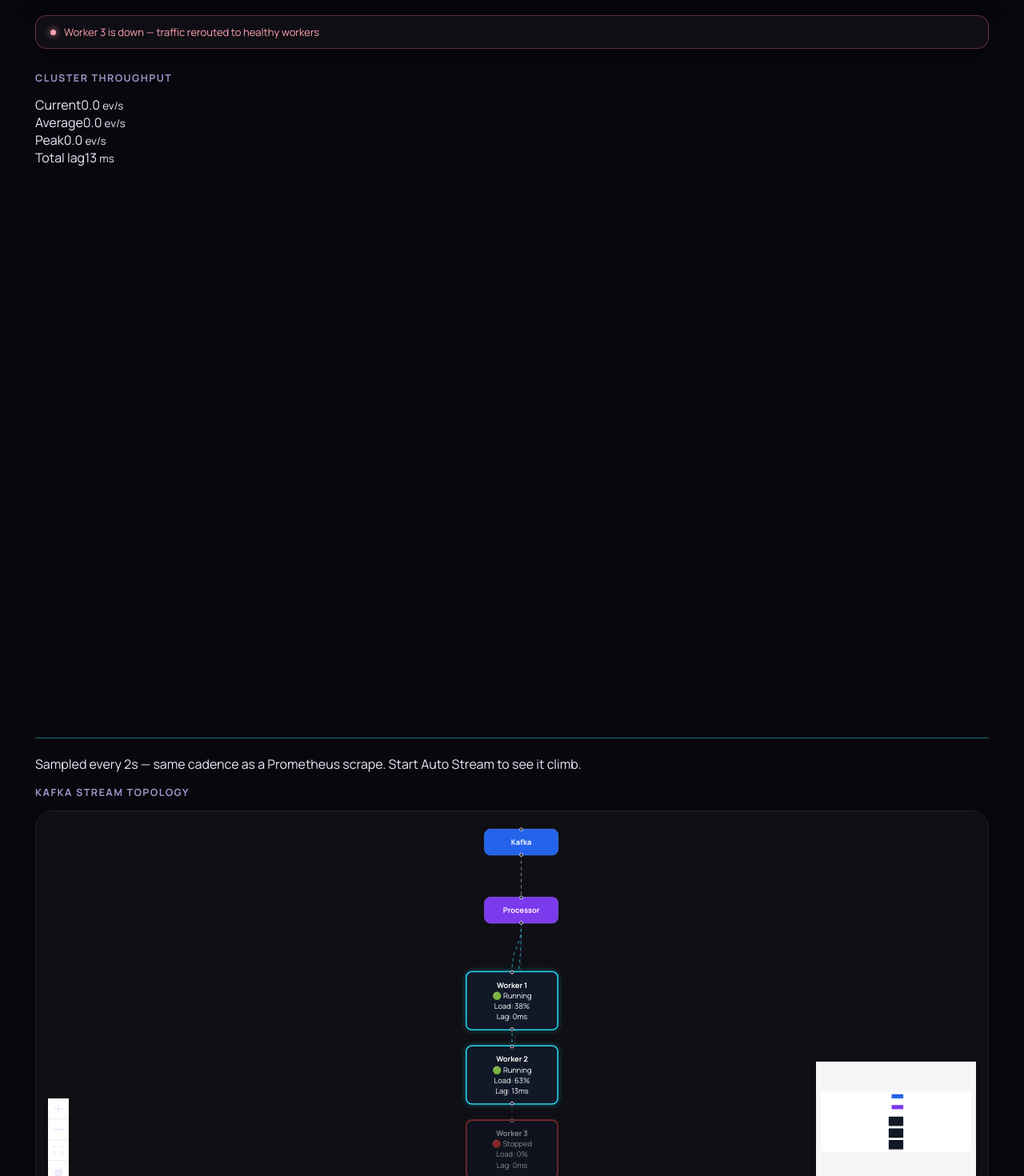
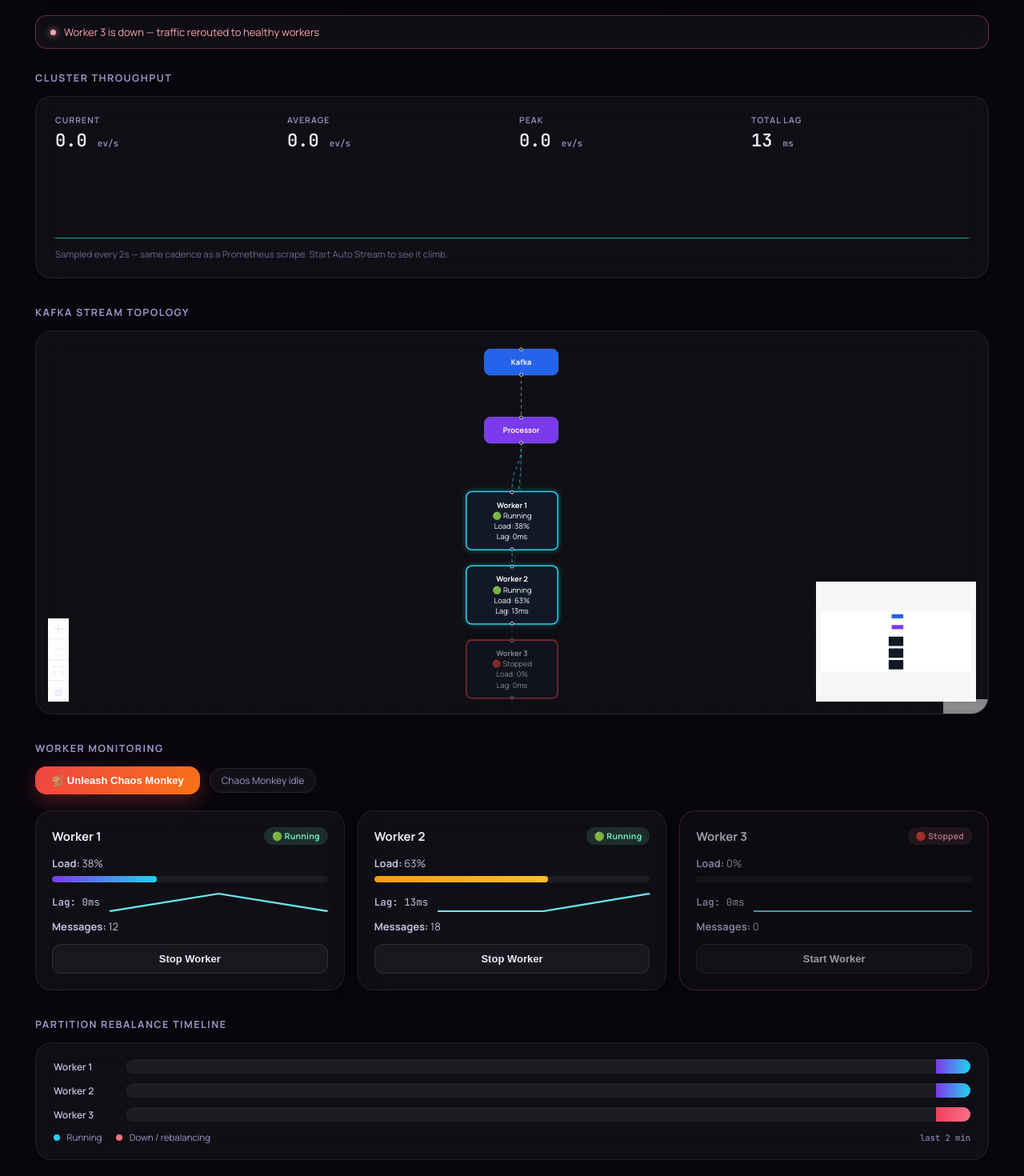
Before and after one commit to ZoyaTabassum/StreamForge, a React app in the folder frontend/: page / in a window 1280 px wide. Shown: the part 220-1690 px from the top of the page at 80% size. Built offline with nearby package versions, Linux system fonts and the light colour scheme; the HTML template or start-up script is replaced by a standard one.

Commit message:
cluster throughput of css

```diff
--- a/frontend/src/index.css
+++ b/frontend/src/index.css
@@ -51,6 +51,17 @@ body::after {
   margin: 0 auto;
 }
 
+/* ---------- Keyframes ---------- */
+
+@keyframes bottleneckPulse {
+  0%, 100% {
+    box-shadow: 0 0 12px rgba(244, 63, 94, 0.45);
+  }
+  50% {
+    box-shadow: 0 0 26px rgba(244, 63, 94, 0.85);
+  }
+}
+
 /* ---------- Header ---------- */
 
 .app-header {
@@ -93,7 +104,9 @@ body::after {
 .monitor-card,
 .flow-container,
 .activity-item,
-.alert-item {
+.alert-item,
+.timeline-panel,
+.throughput-panel {
   background: rgba(255, 255, 255, 0.035);
   border: 1px solid rgba(255, 255, 255, 0.08);
   backdrop-filter: blur(18px);
@@ -189,6 +202,73 @@ body::after {
   margin: 0 0 14px;
 }
 
+/* ---------- Day 17: Cluster throughput panel ---------- */
+
+.throughput-panel {
+  border-radius: 20px;
+  padding: 22px 24px;
+  margin-bottom: 34px;
+}
+
+.throughput-figures {
+  display: grid;
+  grid-template-columns: repeat(auto-fit, minmax(110px, 1fr));
+  gap: 18px;
+  margin-bottom: 18px;
+}
+
+.throughput-stat {
+  display: flex;
+  flex-direction: column;
+  gap: 4px;
+}
+
+.throughput-label {
+  font-size: 10.5px;
+  text-transform: uppercase;
+  letter-spacing: 0.1em;
+  color: #9d97c9;
+  font-weight: 600;
+}
+
+.throughput-value {
+  font-size: 22px;
+  font-weight: 700;
+  font-family: "JetBrains Mono", monospace;
+  color: #eceafc;
+}
+
+.throughput-value small {
+  font-size: 11px;
+  font-weight: 500;
+  color: #9d97c9;
+}
+
+.throughput-value.hot {
+  color: #fda4af;
+}
+
+.throughput-chart {
+  width: 100%;
+  height: 90px;
+  display: block;
+}
+
+.chart-empty {
+  font-size: 12px;
+  color: #6b6693;
+  height: 90px;
+  display: flex;
+  align-items: center;
+  margin: 0;
+}
+
+.throughput-note {
+  font-size: 11.5px;
+  color: #6b6693;
+  margin: 12px 0 0;
+}
+
 /* ---------- Topology ---------- */
 
 .flow-container {
@@ -198,118 +278,13 @@ body::after {
   overflow: hidden;
 }
 
-/* ---------- Worker monitoring ---------- */
-
-.worker-monitoring {
-  display: grid;
-  grid-template-columns: repeat(auto-fit, minmax(220px, 1fr));
-  gap: 16px;
-  margin-bottom: 34px;
-}
-
-.monitor-card {
-  border-radius: 20px;
-  padding: 20px;
-  transition: transform 0.25s ease, border-color 0.3s ease, opacity 0.3s ease;
-}
-
-.monitor-card:hover {
-  transform: translateY(-3px);
-}
-
-.monitor-card.is-down {
-  opacity: 0.65;
-  border-color: rgba(251, 113, 133, 0.3);
-}
-
-.monitor-header {
-  display: flex;
-  align-items: center;
-  justify-content: space-between;
-  margin-bottom: 14px;
-}
-
-.monitor-header h3 {
-  margin: 0;
-  font-size: 15px;
-  font-weight: 700;
-}
-
-.monitor-status {
-  font-size: 10.5px;
-  font-weight: 700;
-  padding: 4px 10px;
-  border-radius: 999px;
-  letter-spacing: 0.02em;
-}
-
-.monitor-status.running {
-  background: rgba(110, 231, 183, 0.14);
-  color: #6ee7b7;
-}
-
-.monitor-status.stopped {
-  background: rgba(251, 113, 133, 0.14);
-  color: #fda4af;
-}
-
-.monitor-info p {
-  margin: 7px 0;
-  font-size: 13px;
-  color: #c3bfe0;
-}
-
-.load-bar {
-  height: 8px;
-  border-radius: 999px;
-  background: rgba(255, 255, 255, 0.06);
-  overflow: hidden;
-  margin: 7px 0 12px;
-}
-
-.load-fill {
-  height: 100%;
-  border-radius: 999px;
-  transition: width 0.5s ease, background 0.5s ease;
-}
-
-.load-fill.cool {
-  background: linear-gradient(90deg, #7c3aed, #22d3ee);
-}
-
-.load-fill.warm {
-  background: linear-gradient(90deg, #f59e0b, #fbbf24);
-}
-
-.load-fill.hot {
-  background: linear-gradient(90deg, #f43f5e, #fb7185);
-}
-
-.worker-button {
-  width: 100%;
-  margin-top: 6px;
-  padding: 10px;
-  border: 1px solid rgba(255, 255, 255, 0.1);
-  border-radius: 12px;
-  background: rgba(255, 255, 255, 0.04);
-  color: #eceafc;
-  font-size: 13px;
-  font-weight: 600;
-  cursor: pointer;
-  transition: background 0.2s ease, border-color 0.2s ease;
-}
-
-.worker-button:hover {
-  background: rgba(124, 58, 237, 0.18);
-  border-color: rgba(124, 58, 237, 0.5);
-}
-
 /* ---------- Day 15: Chaos Monkey controls ---------- */
 
 .chaos-controls {
   display: flex;
   align-items: center;
   gap: 12px;
+  flex-wrap: wrap;
   margin-bottom: 20px;
 }
 
@@ -349,12 +324,171 @@ body::after {
   background: linear-gradient(120deg, #7c3aed, #ef4444);
 }
 
+/* ---------- Worker monitoring ---------- */
+
+.worker-monitoring {
+  display: grid;
+  grid-template-columns: repeat(auto-fit, minmax(220px, 1fr));
+  gap: 16px;
+  margin-bottom: 34px;
+}
+
+.monitor-card {
+  border-radius: 20px;
+  padding: 20px;
+  transition: transform 0.25s ease, border-color 0.3s ease, opacity 0.3s ease;
+}
+
+.monitor-card:hover {
+  transform: translateY(-3px);
+}
+
+.monitor-card.is-down {
+  opacity: 0.65;
+  border-color: rgba(251, 113, 133, 0.3);
+}
+
+.monitor-card.is-bottleneck {
+  border-color: rgba(244, 63, 94, 0.5);
+}
+
+.monitor-header {
+  display: flex;
+  align-items: center;
+  justify-content: space-between;
+  gap: 8px;
+  margin-bottom: 14px;
+}
+
+.monitor-header h3 {
+  margin: 0;
+  font-size: 15px;
+  font-weight: 700;
+}
+
+/* ---------- Day 16: badges ---------- */
+
+.monitor-badges {
+  display: flex;
+  align-items: center;
+  gap: 6px;
+  flex-wrap: wrap;
+  justify-content: flex-end;
+}
+
+.monitor-status {
+  font-size: 10.5px;
+  font-weight: 700;
+  padding: 4px 10px;
+  border-radius: 999px;
+  letter-spacing: 0.02em;
+  white-space: nowrap;
+}
+
+.monitor-status.running {
+  background: rgba(110, 231, 183, 0.14);
+  color: #6ee7b7;
+}
+
+.monitor-status.stopped {
+  background: rgba(251, 113, 133, 0.14);
+  color: #fda4af;
+}
+
+.bottleneck-badge {
+  font-size: 10px;
+  font-weight: 700;
+  padding: 4px 9px;
+  border-radius: 999px;
+  background: rgba(244, 63, 94, 0.16);
+  color: #fda4af;
+  border: 1px solid rgba(244, 63, 94, 0.4);
+  white-space: nowrap;
+  animation: bottleneckPulse 1.4s ease-in-out infinite;
+}
+
+.monitor-info p {
+  margin: 7px 0;
+  font-size: 13px;
+  color: #c3bfe0;
+}
+
+.load-bar {
+  height: 8px;
+  border-radius: 999px;
+  background: rgba(255, 255, 255, 0.06);
+  overflow: hidden;
+  margin: 7px 0 12px;
+}
+
+.load-fill {
+  height: 100%;
+  border-radius: 999px;
+  transition: width 0.5s ease, background 0.5s ease;
+}
+
+.load-fill.cool {
+  background: linear-gradient(90deg, #7c3aed, #22d3ee);
+}
+
+.load-fill.warm {
+  background: linear-gradient(90deg, #f59e0b, #fbbf24);
+}
+
+.load-fill.hot {
+  background: linear-gradient(90deg, #f43f5e, #fb7185);
+}
+
+/* ---------- Day 16: lag row + sparkline ---------- */
+
+.lag-row {
+  display: flex;
+  align-items: center;
+  gap: 12px;
+  margin: 8px 0 10px;
+}
+
+.lag-value {
+  font-size: 12.5px;
+  color: #c3bfe0;
+  white-space: nowrap;
+  font-family: "JetBrains Mono", monospace;
+}
+
+.lag-value.hot {
+  color: #fda4af;
+  font-weight: 700;
+}
+
+.lag-sparkline {
+  flex: 1;
+  height: 24px;
+  min-width: 60px;
+  overflow: visible;
+}
+
+.worker-button {
+  width: 100%;
+  margin-top: 6px;
+  padding: 10px;
+  border: 1px solid rgba(255, 255, 255, 0.1);
+  border-radius: 12px;
+  background: rgba(255, 255, 255, 0.04);
+  color: #eceafc;
+  font-size: 13px;
+  font-weight: 600;
+  cursor: pointer;
+  transition: background 0.2s ease, border-color 0.2s ease;
+}
+
+.worker-button:hover {
+  background: rgba(124, 58, 237, 0.18);
+  border-color: rgba(124, 58, 237, 0.5);
+}
+
 /* ---------- Day 12: Rebalance timeline ---------- */
 
 .timeline-panel {
-  background: rgba(255, 255, 255, 0.035);
-  border: 1px solid rgba(255, 255, 255, 0.08);
-  backdrop-filter: blur(18px);
   border-radius: 20px;
   padding: 20px 22px;
   margin-bottom: 34px;
@@ -435,6 +569,7 @@ body::after {
 .activity-filters {
   display: flex;
   gap: 8px;
+  flex-wrap: wrap;
   margin-bottom: 14px;
 }
 
@@ -481,6 +616,7 @@ body::after {
 .stream-controls {
   display: flex;
   gap: 12px;
+  flex-wrap: wrap;
   margin-bottom: 14px;
 }
 
@@ -512,8 +648,6 @@ body::after {
   filter: brightness(1.08);
   transform: translateY(-2px);
 }
-
-/* ---------- Day 15: disabled state ---------- */
 
 .simulate-button:disabled {
   opacity: 0.4;
@@ -561,6 +695,7 @@ body::after {
 .activity-item.processed .activity-dot { background: #6ee7b7; color: #6ee7b7; }
 .activity-item.stopped .activity-dot { background: #fb7185; color: #fb7185; }
 .activity-item.recovered .activity-dot { background: #38bdf8; color: #38bdf8; }
+.activity-item.bottleneck .activity-dot { background: #fbbf24; color: #fbbf24; }
 
 .activity-text {
   flex: 1;
@@ -603,9 +738,35 @@ body::after {
     height: 380px;
   }
 
+  .throughput-figures {
+    grid-template-columns: repeat(2, 1fr);
+  }
+
+  .chaos-controls {
+    flex-direction: column;
+    align-items: stretch;
+  }
+
+  .chaos-button {
+    width: 100%;
+  }
+
   body::before,
   body::after {
     width: 380px;
     height: 380px;
   }
 }
+
+/* ---------- Respect reduced-motion preferences ---------- */
+
+@media (prefers-reduced-motion: reduce) {
+  .bottleneck-badge,
+  .monitor-card,
+  .chaos-button,
+  .timeline-bar,
+  .load-fill {
+    animation: none !important;
+    transition: none !important;
+  }
+}
```
